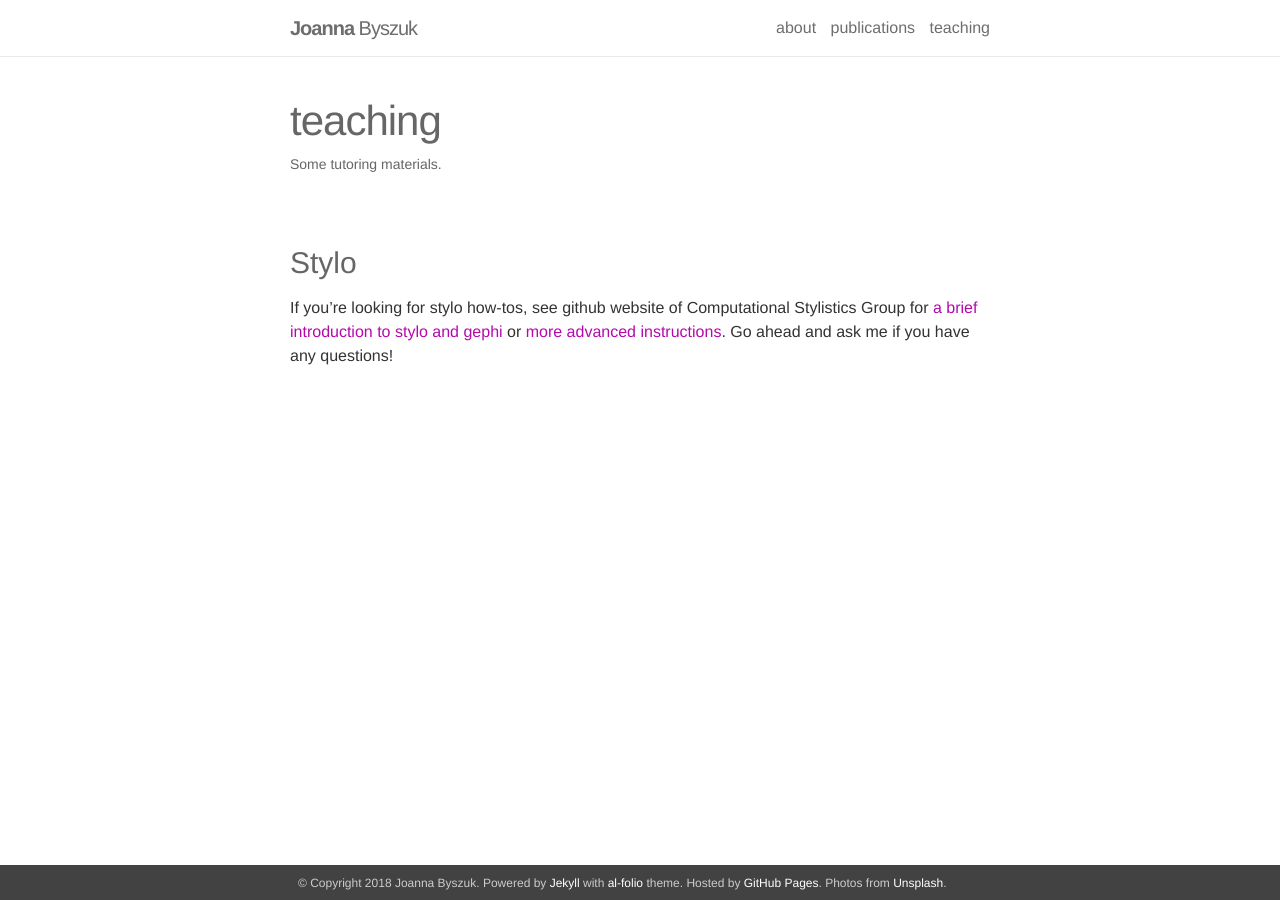
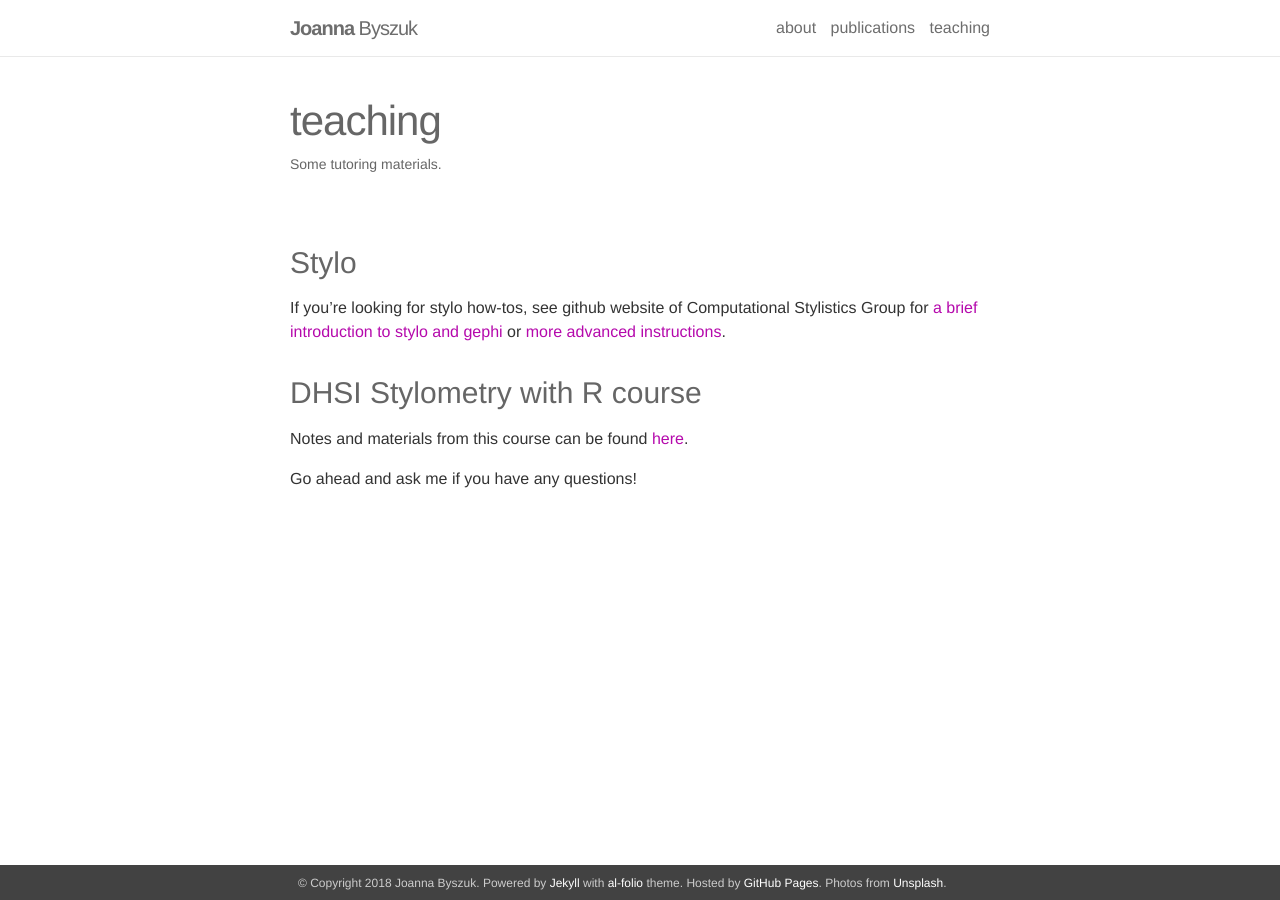
Before and after one commit to JoannaBy/JoannaBy.github.io, a Jekyll site: the page built from _pages/teaching.md, in a window 1280 px wide. Built offline with Jekyll 4.4.1, drawn with Linux system fonts in a browser that asks for light colours; nearby versions of some CDN libraries.

Commit message:
Update teaching.md

```diff
--- a/_pages/teaching.md
+++ b/_pages/teaching.md
@@ -6,4 +6,7 @@ description: Some tutoring materials.
 ---
 ### Stylo
 If you're looking for stylo how-tos, see github website of Computational Stylistics Group for [a brief introduction to stylo and gephi](https://computationalstylistics.github.io/stylo_nutshell/) or [more advanced instructions](https://computationalstylistics.github.io/).
+### DHSI Stylometry with R course
+Notes and materials from this course can be found [here](https://github.com/JoannaBy/DHSI-Stylometry).
+
 Go ahead and ask me if you have any questions!
```
